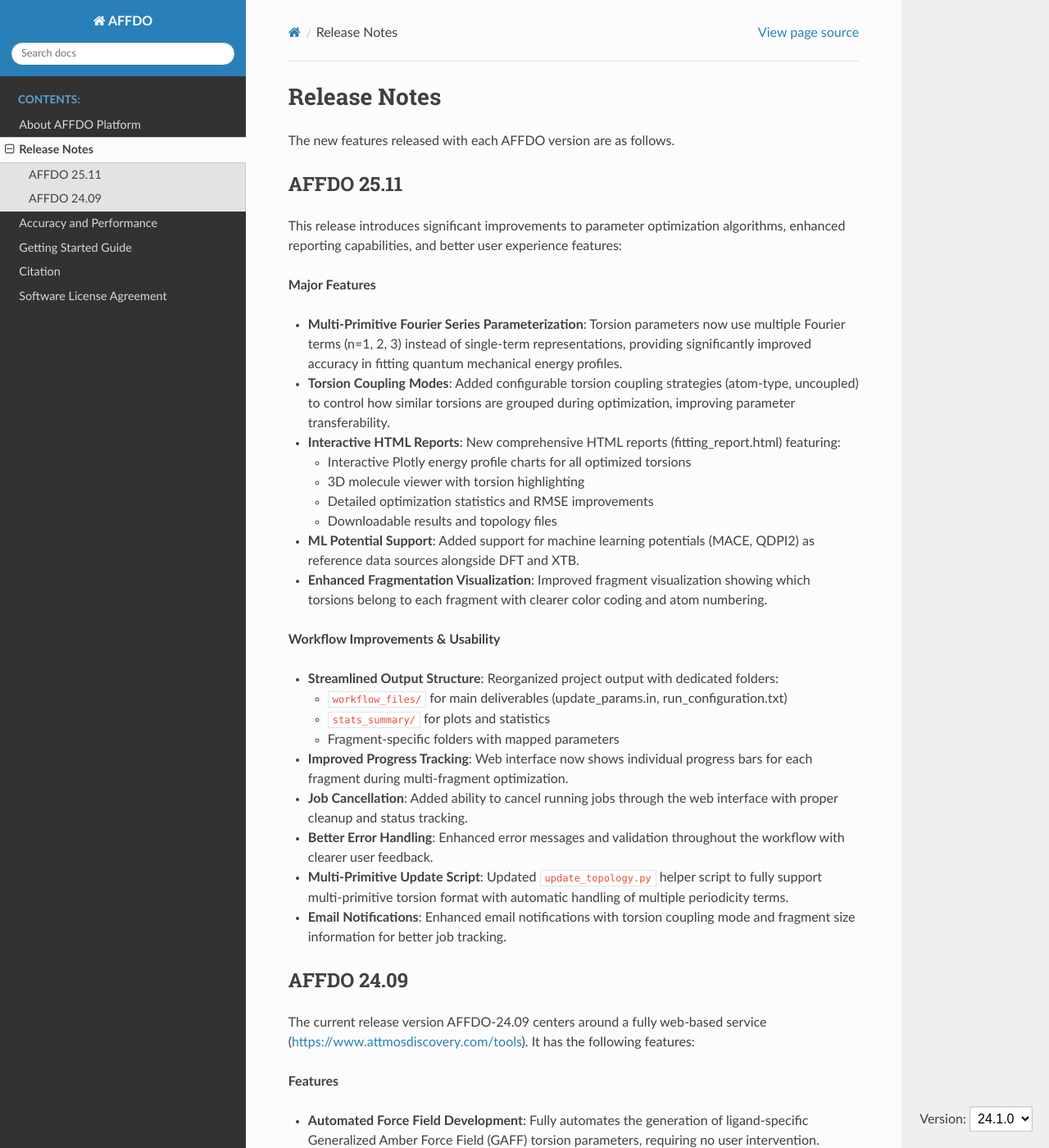
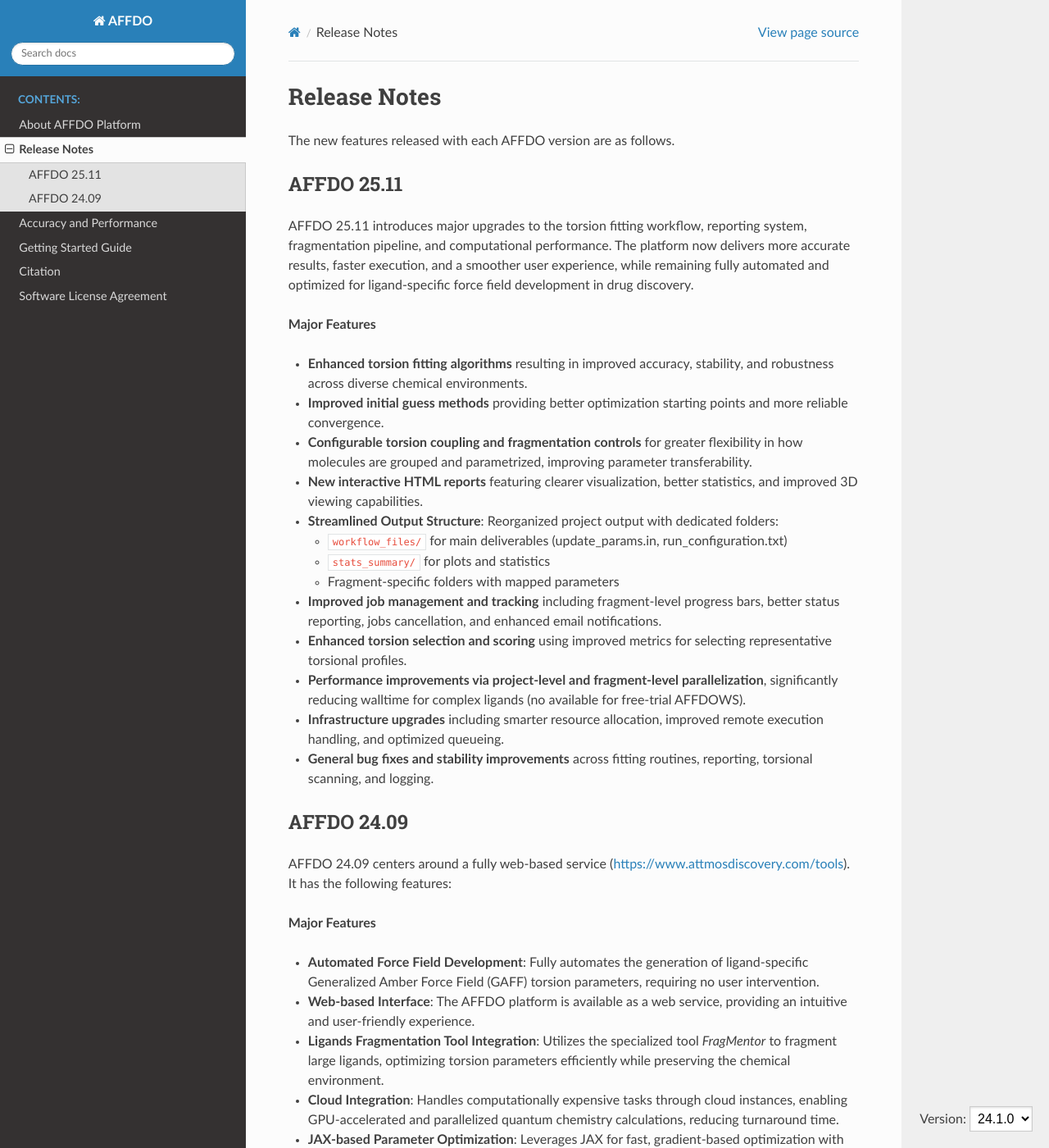
Before and after one commit to ATTMOS/AFFDOWS, a Sphinx documentation site: the page built from docs/source/user/release-notes.rst, in a window 1280 px wide and 1400 px high. Shown: the whole window at 82% size. Built offline with Sphinx 7.4.7 and the Read the Docs theme 3.1.0, drawn with Linux system fonts in a browser that asks for light colours.

Commit message:
Update release-notes page

```diff
--- a/docs/source/user/release-notes.rst
+++ b/docs/source/user/release-notes.rst
@@ -7,27 +7,18 @@
 
 AFFDO 25.11
 ***********
-
-This release introduces significant improvements to parameter optimization algorithms, enhanced reporting capabilities, and better user experience features:
+AFFDO 25.11 introduces major upgrades to the torsion fitting workflow, reporting system, fragmentation pipeline, and computational performance. The platform now delivers more accurate results, faster execution,
+and a smoother user experience, while remaining fully automated and optimized for ligand-specific force field development in drug discovery.
 
 **Major Features**
 
-* **Multi-Primitive Fourier Series Parameterization**: Torsion parameters now use multiple Fourier terms (n=1, 2, 3) instead of single-term representations, providing significantly improved accuracy in fitting quantum mechanical energy profiles.
+* **Enhanced torsion fitting algorithms** resulting in improved accuracy, stability, and robustness across diverse chemical environments.
 
-* **Torsion Coupling Modes**: Added configurable torsion coupling strategies (atom-type, uncoupled) to control how similar torsions are grouped during optimization, improving parameter transferability.
+* **Improved initial guess methods** providing better optimization starting points and more reliable convergence.
 
-* **Interactive HTML Reports**: New comprehensive HTML reports (fitting_report.html) featuring:
+* **Configurable torsion coupling and fragmentation controls** for greater flexibility in how molecules are grouped and parametrized, improving parameter transferability.
 
-  - Interactive Plotly energy profile charts for all optimized torsions
-  - 3D molecule viewer with torsion highlighting
-  - Detailed optimization statistics and RMSE improvements
-  - Downloadable results and topology files
-
-* **ML Potential Support**: Added support for machine learning potentials (MACE, QDPI2) as reference data sources alongside DFT and XTB.
-
-* **Enhanced Fragmentation Visualization**: Improved fragment visualization showing which torsions belong to each fragment with clearer color coding and atom numbering.
-
-**Workflow Improvements & Usability**
+* **New interactive HTML reports** featuring clearer visualization, better statistics, and improved 3D viewing capabilities.
 
 * **Streamlined Output Structure**: Reorganized project output with dedicated folders:
 
@@ -35,23 +26,23 @@
   - ``stats_summary/`` for plots and statistics
   - Fragment-specific folders with mapped parameters
 
-* **Improved Progress Tracking**: Web interface now shows individual progress bars for each fragment during multi-fragment optimization.
+* **Improved job management and tracking** including fragment-level progress bars, better status reporting, jobs cancellation, and enhanced email notifications.
 
-* **Job Cancellation**: Added ability to cancel running jobs through the web interface with proper cleanup and status tracking.
+* **Enhanced torsion selection and scoring** using improved metrics for selecting representative torsional profiles.
 
-* **Better Error Handling**: Enhanced error messages and validation throughout the workflow with clearer user feedback.
+* **Performance improvements via project-level and fragment-level parallelization**, significantly reducing walltime for complex ligands (no available for free-trial AFFDOWS).
 
-* **Multi-Primitive Update Script**: Updated ``update_topology.py`` helper script to fully support multi-primitive torsion format with automatic handling of multiple periodicity terms.
+* **Infrastructure upgrades** including smarter resource allocation, improved remote execution handling, and optimized queueing.
 
-* **Email Notifications**: Enhanced email notifications with torsion coupling mode and fragment size information for better job tracking.
+* **General bug fixes and stability improvements** across fitting routines, reporting, torsional scanning, and logging.
 
 
 AFFDO 24.09
 ***********
 
-The current release version |AFFDO_VERSION| centers around a fully web-based service (`https://www.attmosdiscovery.com/tools <https://www.attmosdiscovery.com/tools>`_). It has the following features:
+AFFDO 24.09 centers around a fully web-based service (`https://www.attmosdiscovery.com/tools <https://www.attmosdiscovery.com/tools>`_). It has the following features:
 
-**Features**
+**Major Features**
 
 * **Automated Force Field Development**: Fully automates the generation of ligand-specific Generalized Amber Force Field (GAFF) torsion parameters, requiring no user intervention.
 
```
